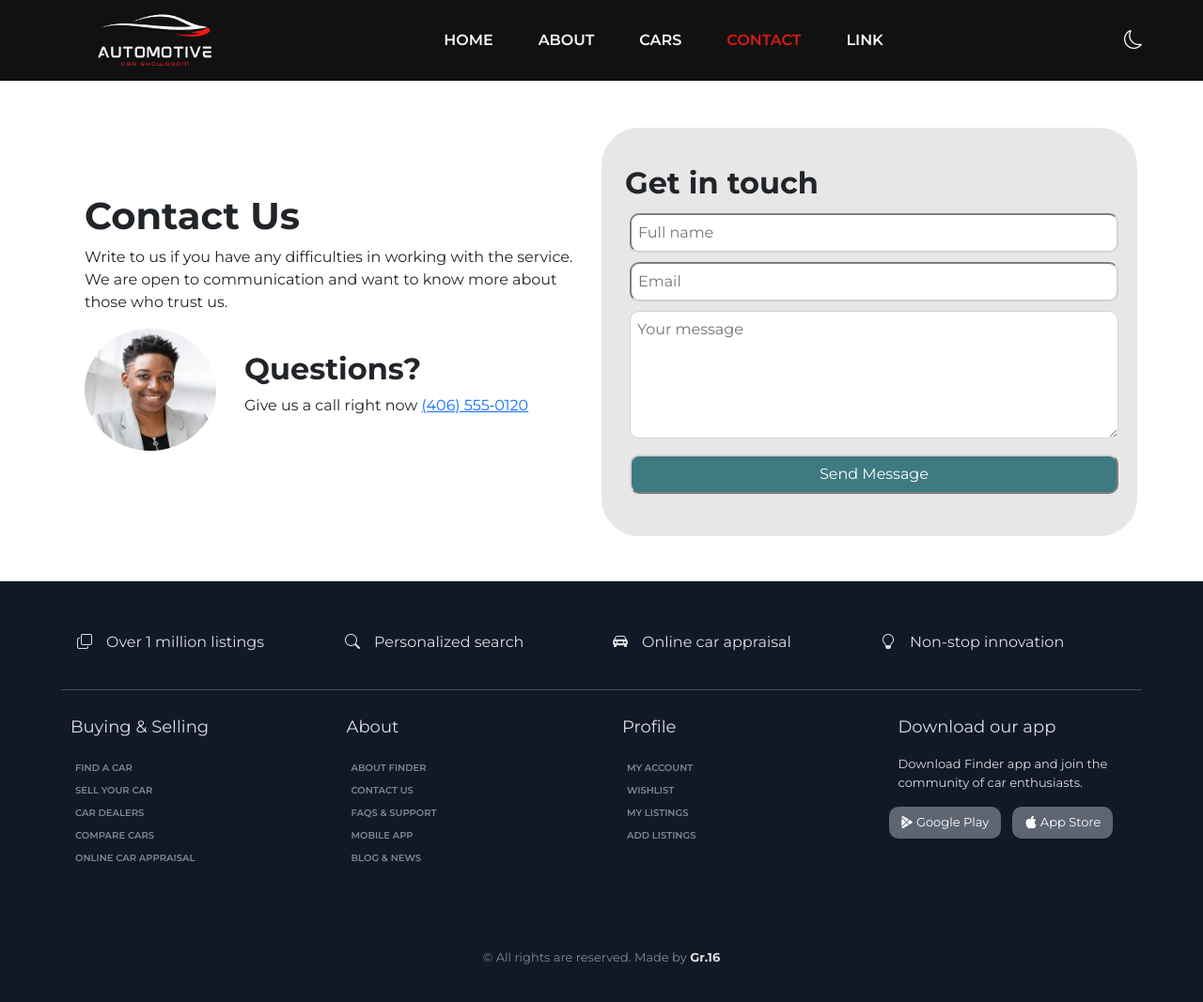
After one commit to drenxhyliqi/WEB24_GR16, a PHP site: page /contact.html in a window 1280 px wide. The commit adds this page. Shown: the whole page at 94% size. Run offline with PHP 8.4, Linux system fonts and the light colour scheme; some libraries are stand-ins or nearby versions.

Commit message:
Creating Contact page

```diff
--- a/about.html
+++ b/about.html
@@ -220,7 +220,7 @@
                         <a class="nav-link" href="#">Cars</a>
                     </li>
                     <li class="nav-item py-1 py-md-0">
-                        <a class="nav-link" href="#">Contact</a>
+                        <a class="nav-link" href="contact.html">Contact</a>
                     </li>
                     <li class="nav-item py-1 py-md-0">
                         <a class="nav-link" href="#">Link</a>
--- a/assets/style.css
+++ b/assets/style.css
@@ -266,7 +266,7 @@ ul li a{
 .footer-info{
     background-color: #111827;
     color: rgba(255, 255, 255, 0.855);
-    height: 450px;
+    border: solid #111827 1px;
 }
 .footer-lists p{
     font-size: large;
@@ -326,3 +326,36 @@ ul li a{
     text-decoration: underline;
     text-decoration-thickness: 2px;
 }
+
+/* Contact Us sections */
+
+.Contact{
+    margin-top: 50px;
+}
+
+.contactUs {
+    padding: 70px 20px 50px 20px;
+}
+.questions-body{
+    display: flex;
+}
+#questionsImg{
+    border-radius: 50%;
+    width: 140px;
+    height: 130px;
+    margin-right: 30px;
+}
+
+.contactForm {
+    padding: 40px 25px 40px 25px;
+    border-radius: 40px;
+    background-color:#e7e7e7;
+
+}
+.contactForm input, textarea{
+    width: 100%;
+    margin: 5px;
+    padding: 7px;
+    border-radius: 10px;
+    border-color: lightgray;
+}
--- /dev/null
+++ b/contact.html
@@ -0,0 +1,182 @@
+<!DOCTYPE html>
+<html lang="en">
+<head>
+    <meta charset="UTF-8">
+    <meta name="viewport" content="width=device-width, initial-scale=1.0">
+    <title>Car ShowRoom | Find your dream car!</title>
+    <link rel="stylesheet" href="assets/bootstrap/bootstrap.css">
+    <link rel="stylesheet" href="https://cdn.jsdelivr.net/npm/bootstrap-icons@1.11.3/font/bootstrap-icons.min.css">
+    <link rel="stylesheet" href="assets/style.css">
+</head>
+
+<body>
+    <nav class="navbar navbar-expand-lg">
+        <div class="container-fluid">
+            <img src="/assets/img/logo.png" alt="logo" width="200px">
+            <button class="navbar-toggler" type="button" data-bs-toggle="collapse"
+                data-bs-target="#navbarSupportedContent" aria-controls="navbarSupportedContent" aria-expanded="false"
+                aria-label="Toggle navigation">
+                <span class="bi bi-list fs-2"></span>
+            </button>
+            <div class="collapse navbar-collapse" id="navbarSupportedContent">
+                <ul class="navbar-nav mx-auto py-1 py-md-0 fs-6 text-start text-md-center ">
+                    <li class="nav-item py-1 py-md-0">
+                        <a class="nav-link" aria-current="page" href="index.html">Home</a>
+                    </li>
+                    <li class="nav-item py-1 py-md-0">
+                        <a class="nav-link " href="about.html">About</a>
+                    </li>
+                    <li class="nav-item py-1 py-md-0">
+                        <a class="nav-link" href="#">Cars</a>
+                    </li>
+                    <li class="nav-item py-1 py-md-0">
+                        <a class="nav-link active" href="#">Contact</a>
+                    </li>
+                    <li class="nav-item py-1 py-md-0">
+                        <a class="nav-link" href="#">Link</a>
+                    </li>
+                </ul>
+                <i class="bi bi-moon fs-5 text-white" id="bi-moon" onclick="toggleBackgroundColor()"></i>
+                <i class="bi bi-brightness-high text-white fs-5 d-none" id="bi-brightness-high"
+                    onclick="toggleBackgroundColor()"></i>
+            </div>
+        </div>
+    </nav>
+    <section class="container-fluid Contact">
+        <div class="container">
+            <div class="row">
+                <div class="col-12 col-md-6 contactUs">
+                    <h1><b>Contact Us</b></h1>
+                    <p class="fs-6">Write to us if you have any difficulties in working with the service. We are open to communication and want to know more about those who trust us.</p>
+                    <div class="d-flex align-items-center">
+                        <div class="questions">
+                            <div class="questions-body">
+                                <img src="assets/img/avatar1.jpg" alt="" id="questionsImg">
+                                <div class="text mt-4">
+                                    <h2><b>Questions?</b></h2>
+                                    <p>Give us a call right now <a href="tel:(406) 555‑0120">(406) 555‑0120</a></p>
+                                </div>
+                            </div>
+                        </div>
+                    </div>
+                </div>
+
+                <div class="col-12 col-md-6 contactForm">
+                    <h2><b>Get in touch</b></h2>
+                    <form id="contactForm" onsubmit="return validateForm()">
+                        <input type="text" id="full-name" placeholder="Full name"><br>
+                        <input type="email" id="email" placeholder="Email"><br>
+                        <textarea id="message" name="message" rows="5" placeholder="Your message"></textarea><br>
+                        <input type="submit" style="background-color:#3d7a81; color: white;" value="Send Message">
+                    </form>
+                    <p id="error-message" style="color: red; display: none;">Please fill out all fields correctly.</p>
+                </div>
+            </div>
+        </div>
+    </section>
+
+    <script src="assets/bootstrap/bootstrap.js"></script>
+    <script src="assets/main.js"></script>
+    <script>
+    function validateForm() {
+        const fullName = document.getElementById('full-name').value.trim();
+        const email = document.getElementById('email').value.trim();
+        const message = document.getElementById('message').value.trim();
+
+        const errorMessage = document.getElementById('error-message');
+
+        const emailPattern = /^[a-zA-Z0-9._%+-]+@[a-zA-Z0-9.-]+\.[a-zA-Z]{2,}$/;
+
+        if (fullName === "" || email === "" || message === "") {
+            errorMessage.textContent = "All fields are required.";
+            errorMessage.style.display = "block";
+            return false;
+        }
+
+        if (!emailPattern.test(email)) {
+            errorMessage.textContent = "Please enter a valid email address.";
+            errorMessage.style.display = "block";
+            return false;
+        }
+
+        errorMessage.style.display = "none";
+        return true;
+    }
+</script>
+
+
+
+    <footer class="container-fluid mt-5 footer-info">
+        <div class="row d-flex align-items-center footer-info-content">
+            <div class="col-6 col-sm-6 col-md-6 col-lg-3 ">
+                <div class="d-flex align-items-center">
+                    <i class="bi bi-copy me-2"></i>
+                    <span class="mb-0">Over 1 million listings</span>
+                </div>
+            </div>
+            <div class="col-6 col-sm-6 col-md-6 col-lg-3 ">
+                <div class="d-flex align-items-center">
+                    <i class="bi bi-search me-2"></i>
+                    <span class="">Personalized search</span>
+                </div>
+            </div>
+            <div class="col-6 col-sm-6 col-md-6 col-lg-3 ">
+                <div class="d-flex align-items-center">
+                    <i class="bi bi-car-front-fill me-2"></i>
+                    <span class="mb-0">Online car appraisal</span>
+                </div>
+            </div>
+            <div class="col-6 col-sm-6 col-md-6 col-lg-3">
+                <div class="d-flex align-items-center">
+                    <i class="bi bi-lightbulb me-2"></i>
+                    <span class="mb-0">Non-stop innovation</span>
+                </div>
+            </div>
+        </div>
+        <hr>
+        <div class="row d-flex justify-content-around footer-lists">
+            <div class="col-6 col-md-6 col-lg-3 ">
+                <p>Buying & Selling</p>
+                <ul class="list-unstyled">
+                    <li><a href="#">Find a car</a></li>
+                    <li><a href="#">Sell your car</a></li>
+                    <li><a href="#">Car dealers</a></li>
+                    <li><a href="#">Compare Cars</a></li>
+                    <li><a href="#">Online car appraisal</a></li>
+                </ul>
+            </div>
+            <div class="col-6 col-md-6 col-lg-3 ">
+                <p>About</p>
+                <ul class="list-unstyled ">
+                    <li><a href="#">About Finder</a></li>
+                    <li><a href="#">Contact us</a></li>
+                    <li><a href="#">FAQs & Support</a></li>
+                    <li><a href="#">Mobile app</a></li>
+                    <li><a href="#">Blog & News</a></li>
+                </ul>
+            </div>
+            <div class="col-6 col-md-6 col-lg-3 ">
+                <p>Profile</p>
+                <ul class="list-unstyled">
+                    <li><a href="#">My account</a></li>
+                    <li><a href="#">Wishlist</a></li>
+                    <li><a href="#">My listings</a></li>
+                    <li><a href="#">Add listings</a></li>
+                </ul>
+            </div>
+            <div class="col-12 col-sm-12 col-md-6 col-lg-3">
+                <p>Download our app</p>
+                <p style="font-size: small;">Download Finder app and join the community of car enthusiasts.</p>
+                <div>
+                    <button class="btn btn-primary me-2">
+                        <i class="bi bi-google-play"></i>  Google Play</button>
+                    <button class="btn btn-primary">
+                        <i class="bi bi-apple"></i>  App Store</button>
+                </div>
+            </div>
+        </div>
+
+        <p id="copyright">&copy; All rights are reserved. Made by <a href="" ><b>Gr.16</b></a></p>
+    </footer>
+</body>
+</html>
--- a/index.html
+++ b/index.html
@@ -36,7 +36,7 @@
                         <a class="nav-link" href="#">Cars</a>
                     </li>
                     <li class="nav-item py-1 py-md-0">
-                        <a class="nav-link" href="#">Contact</a>
+                        <a class="nav-link" href="contact.html">Contact</a>
                     </li>
                     <li class="nav-item py-1 py-md-0">
                         <a class="nav-link" href="#">Link</a>
```
Also changed, not shown: assets/img/avatar1.jpg (added).
